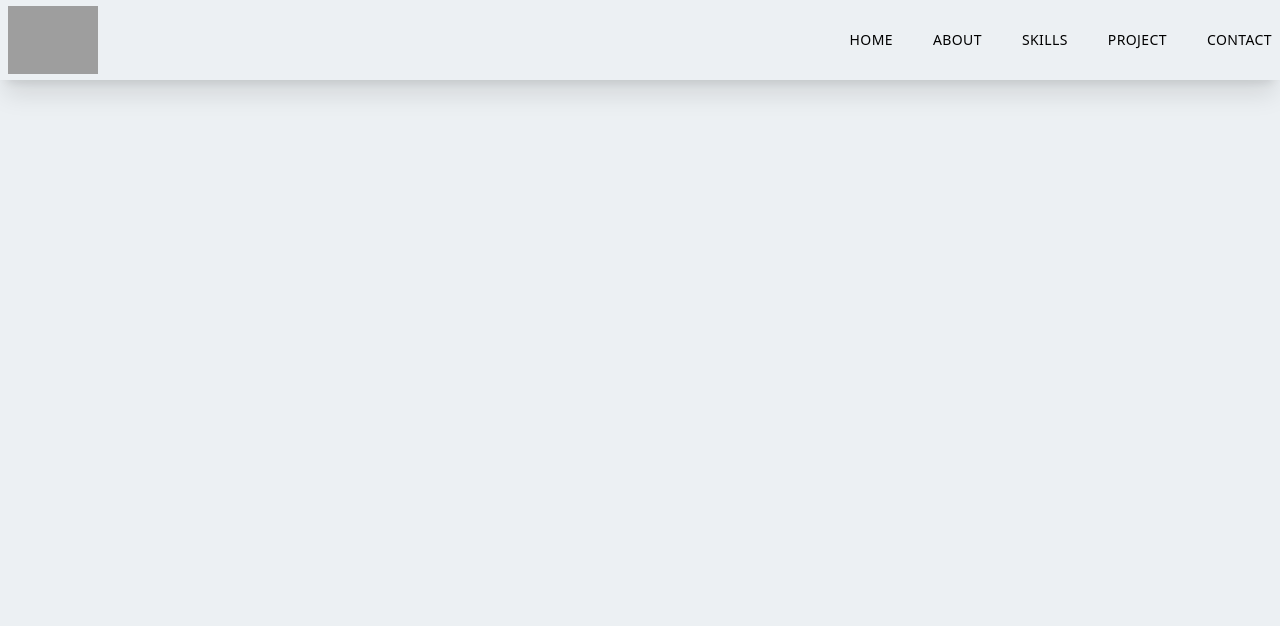
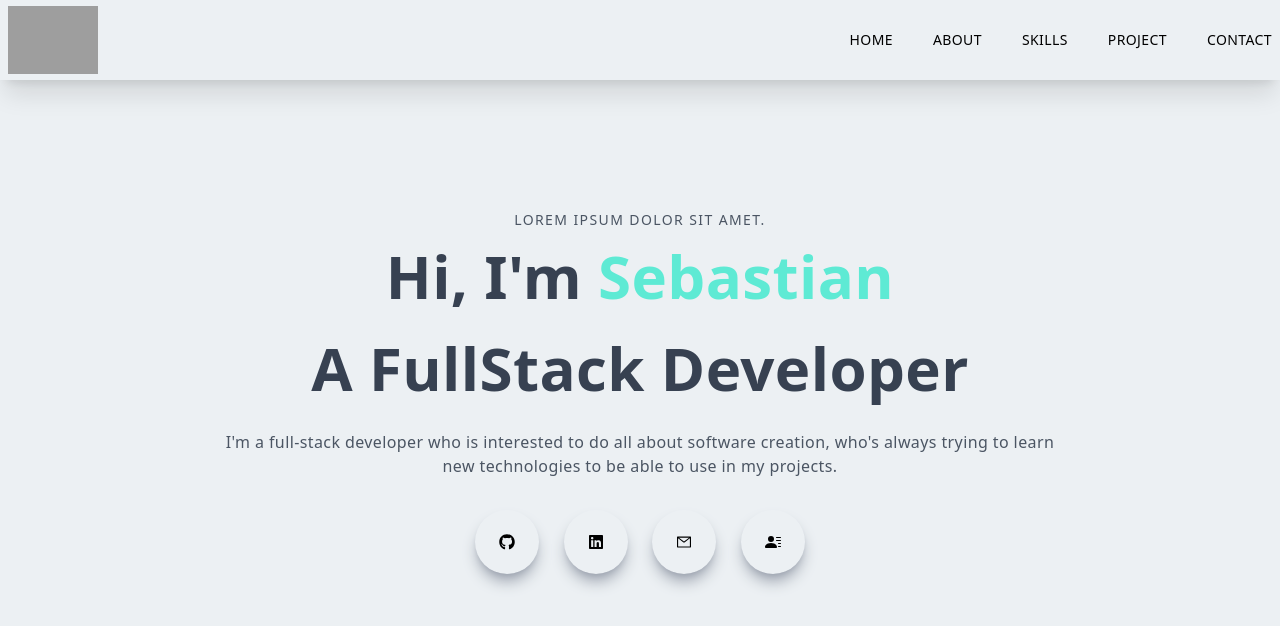
Before and after one commit to SebasRomero/Portfolio, a Next.js app: page / in a window 1280 px wide. Shown: the top 626 px of the page. Built offline with nearby package versions, Linux system fonts and the light colour scheme; grey boxes are pictures that could not be loaded.

Commit message:
Main component, done

```diff
--- /dev/null
+++ b/components/About.jsx
@@ -0,0 +1,9 @@
+import React from 'react'
+
+const About = () => {
+  return (
+    <div>About</div>
+  )
+}
+
+export default About
--- /dev/null
+++ b/components/Main.jsx
@@ -0,0 +1,43 @@
+import React from "react";
+import { AiOutlineMail } from "react-icons/ai";
+import { BsFillPersonLinesFill } from "react-icons/bs";
+import { FaGithub, FaLinkedin } from "react-icons/fa";
+
+const Main = () => {
+  return (
+    <div className="w-full h-screen text-center">
+      <div className="max-w-[1240px] w-full h-full mx-auto p-2 flex justify-center items-center">
+        <div>
+          <p className="uppercase text-sm tracking-widest text-gray-600">
+            Lorem ipsum dolor sit amet.
+          </p>
+          <h1 className="py-4 text-gray-700">
+            Hi, I'm <span className="text-teal-300">Sebastian</span>
+          </h1>
+          <h1 className="py-4 text-gray-700">A FullStack Developer</h1>
+          <p className="py-4 text-gray-600 max-w-[70%] m-auto">
+            I'm a full-stack developer who is interested to do all about
+            software creation, who's always trying to learn new
+            technologies to be able to use in my projects.
+          </p>
+          <div className="flex items-center justify-between max-w-[330px] m-auto py-4">
+            <div className="rounded-full shadow-lg shadow-gray-400 p-6 cursos-pointer hover:scale-125 ease-in duration-300">
+              <FaGithub />
+            </div>
+            <div className="rounded-full shadow-lg shadow-gray-400 p-6 cursos-pointer hover:scale-125 ease-in duration-300">
+              <FaLinkedin />
+            </div>
+            <div className="rounded-full shadow-lg shadow-gray-400 p-6 cursos-pointer hover:scale-125 ease-in duration-300">
+              <AiOutlineMail />
+            </div>
+            <div className="rounded-full shadow-lg shadow-gray-400 p-6 cursos-pointer hover:scale-125 ease-in duration-300">
+              <BsFillPersonLinesFill />
+            </div>
+          </div>
+        </div>
+      </div>
+    </div>
+  );
+};
+
+export default Main;
--- a/pages/index.js
+++ b/pages/index.js
@@ -2,6 +2,7 @@
 import { Inter } from 'next/font/google'
 import Head from 'next/head'
 import Navbar from '../components/Navbar'
+import Main from '@/components/Main'
 
 const inter = Inter({ subsets: ['latin'] })
 
@@ -12,6 +13,7 @@
       <title>Sebastian | Full-Stack Developer</title>
     </Head>
     <Navbar/>
+    <Main/>
     </div>
   )
 }
```
